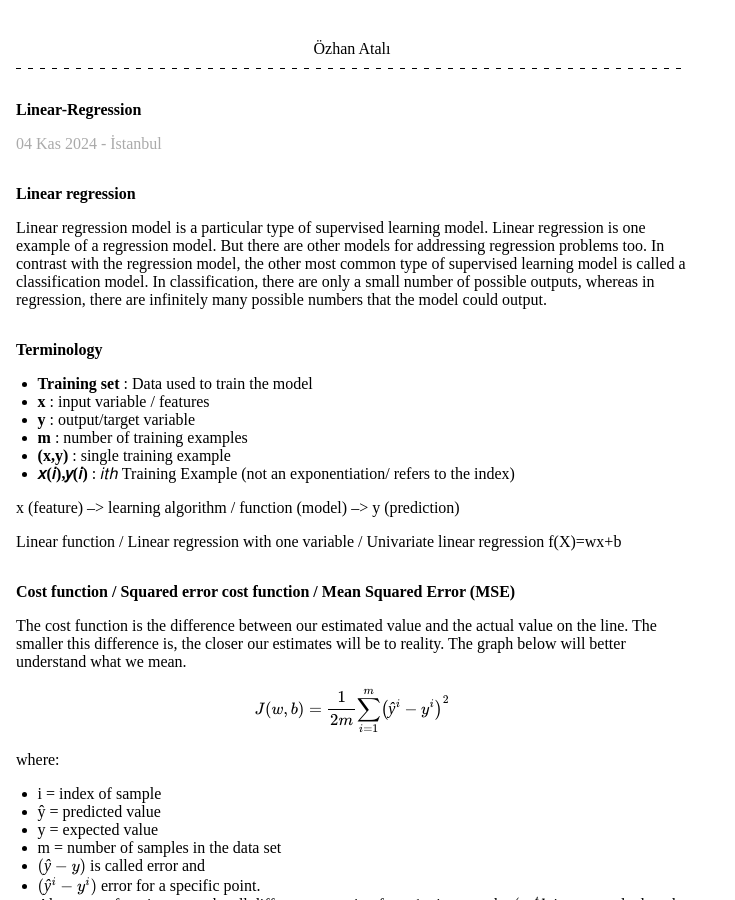
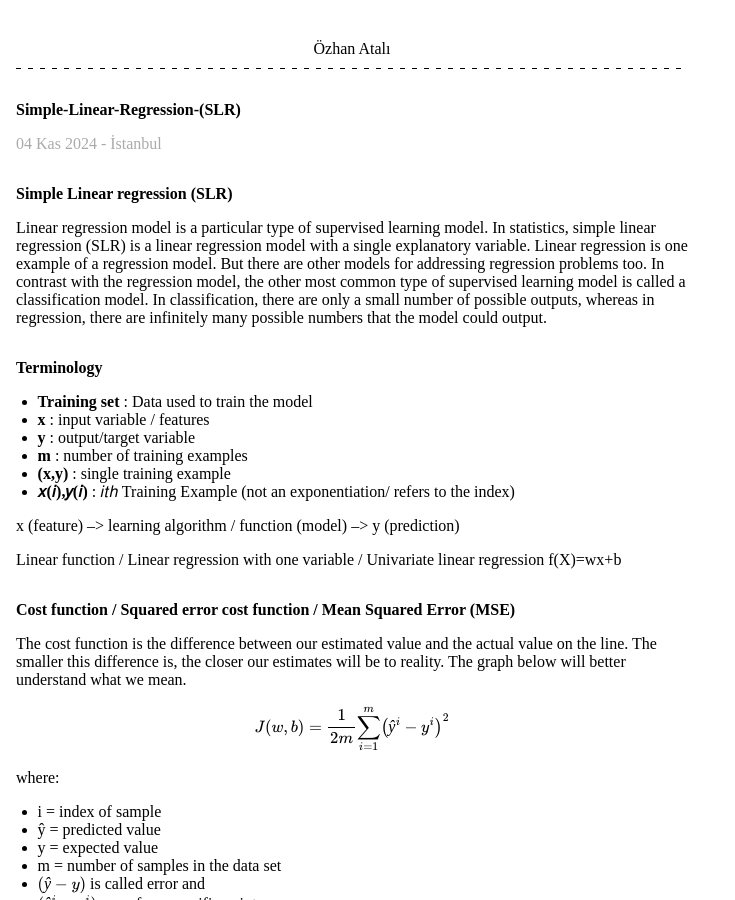
Before and after one commit to ozhanatali/ozhanatali.github.io, a Jekyll site: the page built from _posts/2024-11-04-Simple-Linear-Regression.md, in a window 1280 px wide and 900 px high. Shown: the whole window, without its empty margins (0-735 px from the left). Built offline with Jekyll 4.4.1, drawn with Linux system fonts in a browser that asks for light colours; formulas are drawn with MathJax 3.

Commit message:
Update 2024-11-04-Simple-Linear-Regression.md

```diff
--- a/_posts/2024-11-04-Simple-Linear-Regression.md
+++ b/_posts/2024-11-04-Simple-Linear-Regression.md
@@ -1,15 +1,16 @@
 ---
 layout: post
-title: Linear-Regression
+title: Simple-Linear-Regression-(SLR)
 categories: AI
 tags: AI Artificial+Intelligence
 konum: İstanbul
 ---
 
 
-# Linear regression
+# Simple Linear regression (SLR)
 
 Linear regression model is a particular type of supervised learning model.
+In statistics, simple linear regression (SLR) is a linear regression model with a single explanatory variable.
 Linear regression is one example of a regression model. But there are other models for addressing regression problems too.
 In contrast with the regression model, the other most common type of supervised learning model is called a classification model.
 In classification, there are only a small number of possible outputs, whereas in regression, there are infinitely many possible numbers that the model could output.
```
